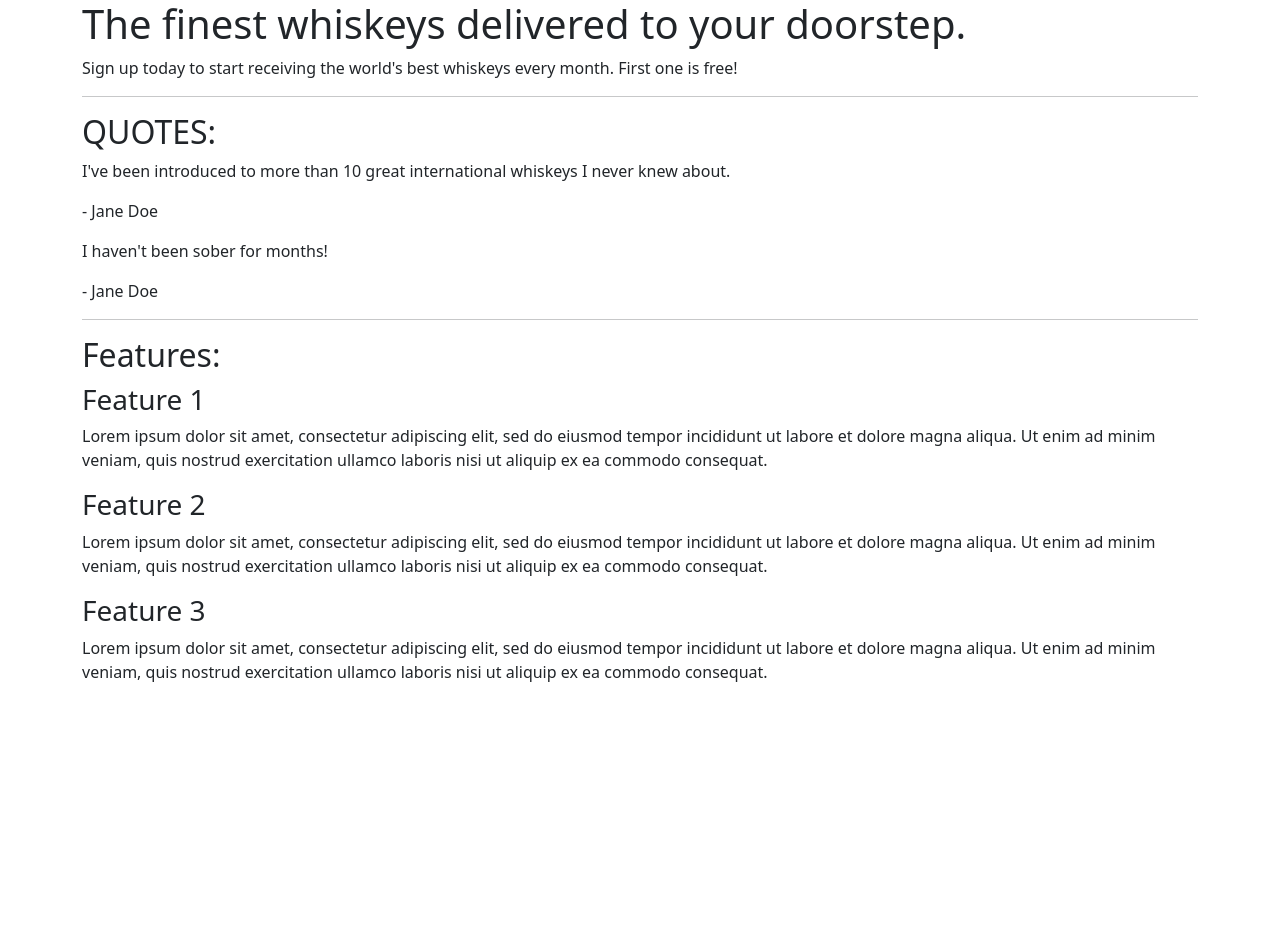
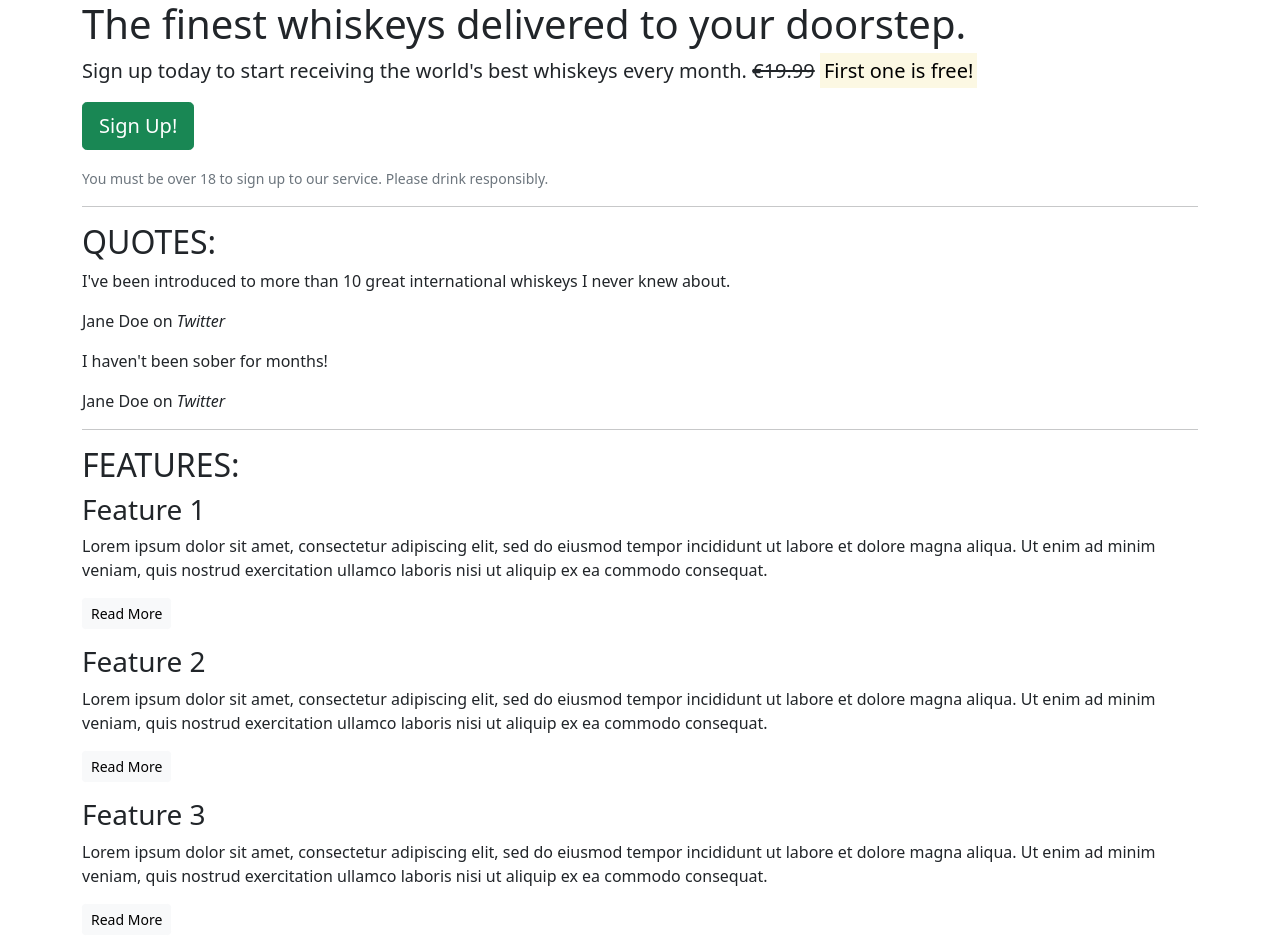
Before and after one commit to DavidTausend/bootstap, a plain HTML site: page index.html in a window 1280 px wide. Before the commit the page ends 800 px from the top, so only its background shows below. Drawn offline with nearby package versions, Linux system fonts and the light colour scheme.

Commit message:
add bootstrap core css

```diff
--- a/index.html
+++ b/index.html
@@ -15,7 +15,9 @@
         <!-- Callout -->
         <section class="callout">
             <h1>The finest whiskeys delivered to your doorstep.</h1>
-            <p>Sign up today to start receiving the world's best whiskeys every month. First one is free!</p>
+            <p class="lead">Sign up today to start receiving the world's best whiskeys every month. <s>€19.99</s> <strong><mark>First one is free!</mark></strong></p>
+            <p><button class="btn btn-lg btn-success">Sign Up!</button></p>
+            <p class="text-muted"><small>You must be over 18 to sign up to our service. Please drink responsibly.</small></p>
         </section>
         <!-- /.callout -->
         <hr>
@@ -23,32 +25,35 @@
         <!-- Quotes -->
         <section class="quotes">
             <h2 class="text-uppercase">Quotes:</h2>
-            <div class="quote">
+            <blockquote class="quote">
                 <p>I've been introduced to more than 10 great international whiskeys I never knew about.</p>
-                <p>- Jane Doe</p>
-            </div>
-            <div class="quote">
+                <footer>Jane Doe on <cite title="Twitter">Twitter</cite></footer>
+            </blockquote>
+            <blockquote class="quote">
                 <p>I haven't been sober for months!</p>
-                <p>- Jane Doe</p>
-            </div>
+                <footer>Jane Doe on <cite title="Twitter">Twitter</cite></footer>
+            </blockquote>
         </section>
         <!-- /.quotes -->
         <hr>
 
         <!-- Features -->
         <section class="features">
-            <h2>Features:</h2>
+            <h2 class="text-uppercase">Features:</h2>
             <div class="feature">
                 <h3>Feature 1</h3>
                 <p>Lorem ipsum dolor sit amet, consectetur adipiscing elit, sed do eiusmod tempor incididunt ut labore et dolore magna aliqua. Ut enim ad minim veniam, quis nostrud exercitation ullamco laboris nisi ut aliquip ex ea commodo consequat.</p>
+                <p><a class="btn btn-sm btn-light" href="">Read More</a></p>
             </div>
             <div class="feature">
                 <h3>Feature 2</h3>
                 <p>Lorem ipsum dolor sit amet, consectetur adipiscing elit, sed do eiusmod tempor incididunt ut labore et dolore magna aliqua. Ut enim ad minim veniam, quis nostrud exercitation ullamco laboris nisi ut aliquip ex ea commodo consequat.</p>
+                <p><a class="btn btn-sm btn-light" href="">Read More</a></p>
             </div>
             <div class="feature">
                 <h3>Feature 3</h3>
                 <p>Lorem ipsum dolor sit amet, consectetur adipiscing elit, sed do eiusmod tempor incididunt ut labore et dolore magna aliqua. Ut enim ad minim veniam, quis nostrud exercitation ullamco laboris nisi ut aliquip ex ea commodo consequat.</p>
+                <p><a class="btn btn-sm btn-light" href="">Read More</a></p>
             </div>
         </section>
         <!-- /.features -->
```
